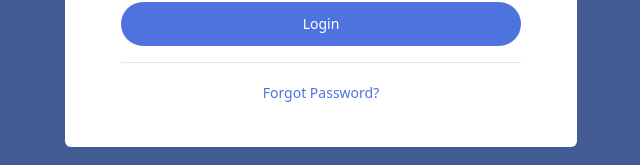
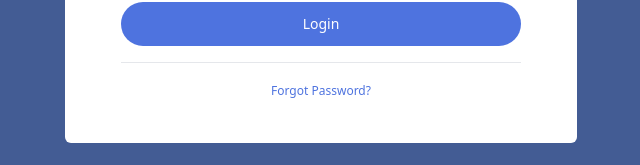
Before and after one commit to OmojolaF/login, a Vue app: page / in a window 1280 px wide. Shown: the part 335-500 px from the top of the page, without its empty margins (319-959 px from the left). Built offline with nearby package versions, Linux system fonts and the light colour scheme.

Commit message:
https://github.com/OmojolaF/login

```diff
--- a/src/App.vue
+++ b/src/App.vue
@@ -20,7 +20,7 @@
             </form>
             <button class="w-full my-2 py-3 px-5 font-normal text-sm text-white bg-purple-dark rounded-full hover:bg-purple-bright focus:outline-none focus:ring">Login</button>
             <hr class="mt-2 mb-2 border-gray-200">
-            <h5 class="text-center text-sm text-purple-dark py-3"><a href="#" class="leading-2 hover:text-purple-shine hover:underline">Forgot Password?</a></h5>
+            <h5 class="text-center text-xs text-purple-dark py-3"><a href="#" class="hover:text-purple-shine hover:underline">Forgot Password?</a></h5>
           </div>
         </div>
       </div>
```
